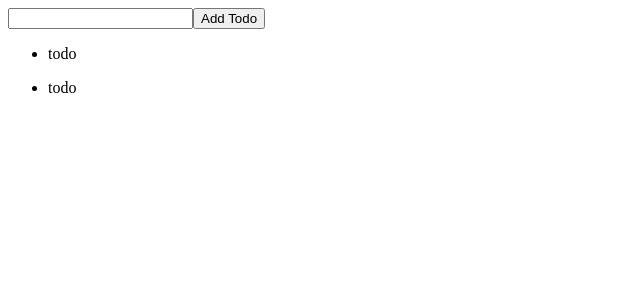
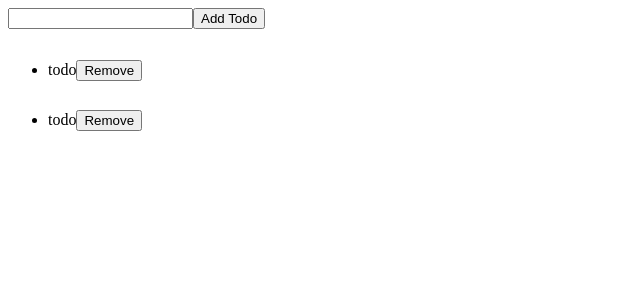
Before and after one commit to Granit-700/todolist-test, a React (Vite) app: page / in a window 1280 px wide. Shown: the top 300 px of the page, without its empty margins (0-640 px from the left). Built offline with nearby package versions, Linux system fonts and the light colour scheme.

Commit message:
feat: create remove todo function

```diff
--- a/src/App.tsx
+++ b/src/App.tsx
@@ -17,13 +17,18 @@ function App() {
   const [todos, setTodos] = useState(initTodos);
 
   const createTodo = (text: string) => {
-    setTodos([...todos, {id: Date.now(), text: text}])
+    setTodos([...todos, { id: Date.now(), text: text }])
+  };
+
+  const deleteTodo = (currentId: number) => {
+    const FilteredTodos = todos.filter(todo => todo.id !== currentId);
+    setTodos(FilteredTodos);
   };
 
   return (
     <div>
-      <TodoAdd createTodo={createTodo}/>
-      <TodoList todos={todos} />
+      <TodoAdd createTodo={createTodo} />
+      <TodoList todos={todos} deleteTodo={deleteTodo} />
     </div>
   );
 };
--- a/src/components/TodoItem.tsx
+++ b/src/components/TodoItem.tsx
@@ -1,9 +1,13 @@
 import type { TodoItemProps } from "../types";
+import TodoRemove from "./TodoRemove";
 
-const TodoItem = ({todo}: TodoItemProps) => {
+const TodoItem = ({ todo, deleteTodo }: TodoItemProps) => {
   return (
     <li>
-      <p>{todo.text}</p>
+      <div style={{display: "inline-block"}}>
+        <p>{todo.text}</p>
+      </div>
+      <TodoRemove deleteTodo={deleteTodo} currentId={todo.id}/>
     </li>
   );
 };
--- a/src/components/TodoList.tsx
+++ b/src/components/TodoList.tsx
@@ -1,11 +1,15 @@
 import type { TodoListProps } from "../types";
 import TodoItem from "./TodoItem";
 
-const TodoList = ({ todos }: TodoListProps) => {
+const TodoList = ({ todos, deleteTodo }: TodoListProps) => {
 
   return (
     <ul>
-      {todos.map(todo => <TodoItem key={todo.id} todo={todo} />)}
+      {todos.map(todo => <TodoItem
+        key={todo.id}
+        todo={todo}
+        deleteTodo={deleteTodo}
+      />)}
     </ul>
   );
 };
--- /dev/null
+++ b/src/components/TodoRemove.tsx
@@ -0,0 +1,11 @@
+import type { TodoRemoveProps } from "../types";
+
+const TodoRemove = ({ deleteTodo, currentId }: TodoRemoveProps) => {
+  return (
+    <button onClick={() => deleteTodo(currentId)}>
+      Remove
+    </button>
+  );
+};
+
+export default TodoRemove;
```
Also changed, not shown: src/types.ts (+7 -1 lines).
